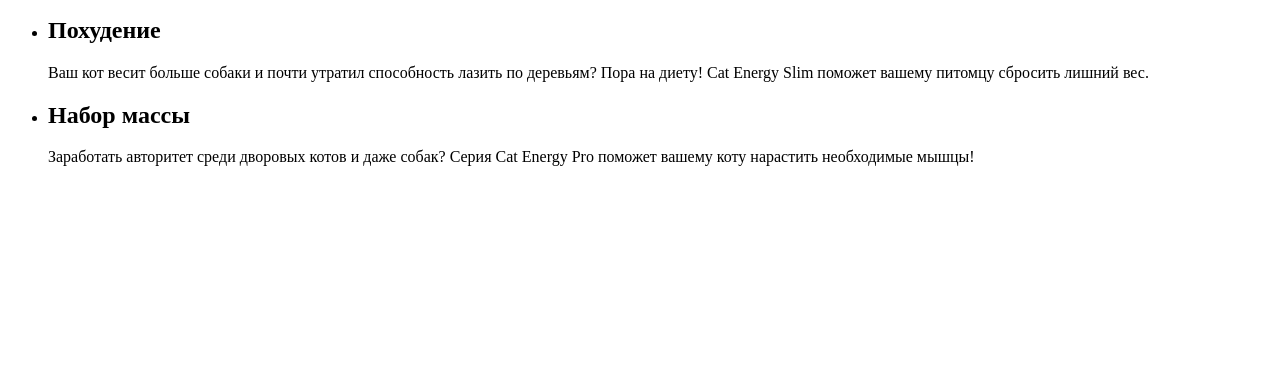
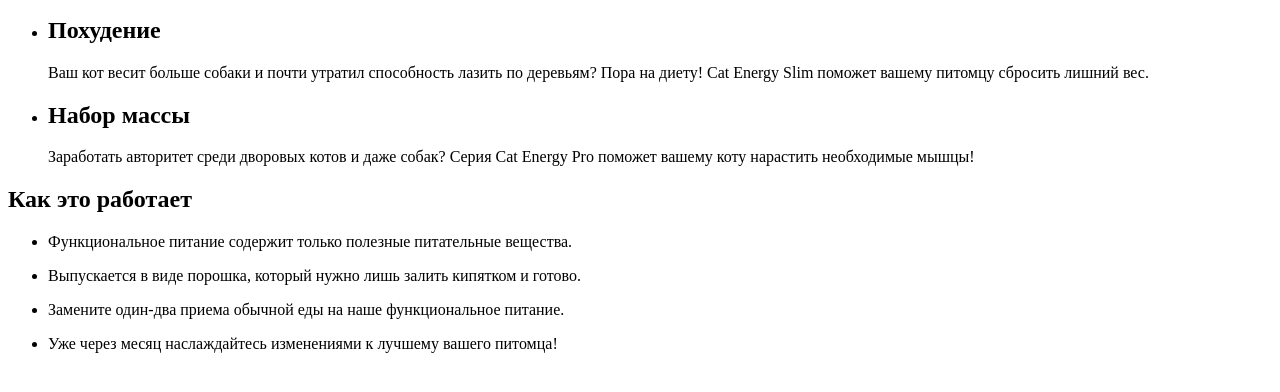
Before and after one commit to AnastasiaNick/806073-cat-energy-16, a website: page source/index.html in a window 1280 px wide. Shown: the part 226-618 px from the top of the page. Drawn offline with Linux system fonts and the light colour scheme.

Commit message:
Добавлена разметка блока особенностей продукта

```diff
--- a/source/index.html
+++ b/source/index.html
@@ -53,6 +53,33 @@
           </li>
         </ul>
       </section>
+      <section class="features">
+        <h2 class="features__title">Как это работает</h2>
+        <ul class="features__list" class="features-detail">
+          <li class="features-detail__item">
+            <div class="features-detail__logo" class="features-detail__logo--food"></div>
+            <p class="features-detail__description">
+              Функциональное питание содержит только полезные питательные вещества.
+            </p>
+          </li>
+          <li class="features-detail__item">
+            <div class="features-detail__logo" class="features-detail__logo--way"></div>
+            <p class="features-detail__description">
+              Выпускается в виде порошка, который нужно лишь залить кипятком и готово.
+            </p>
+          </li>
+          <li class="features-detail__item">
+            <div class="features-detail__logo" class="features-detail__logo--process"></div>
+            <p class="features-detail__description">
+              Замените один-два приема обычной еды на наше функциональное питание.
+          </li>
+          <li class="features-detail__item">
+            <div class="features-detail__logo" class="features-detail__logo--duration"></div>
+            <p class="features-detail__description">
+              Уже через месяц наслаждайтесь изменениями к лучшему вашего питомца!
+          </li>
+        </ul>
+      </section>
     </main>
   </body>
 </html>
```
